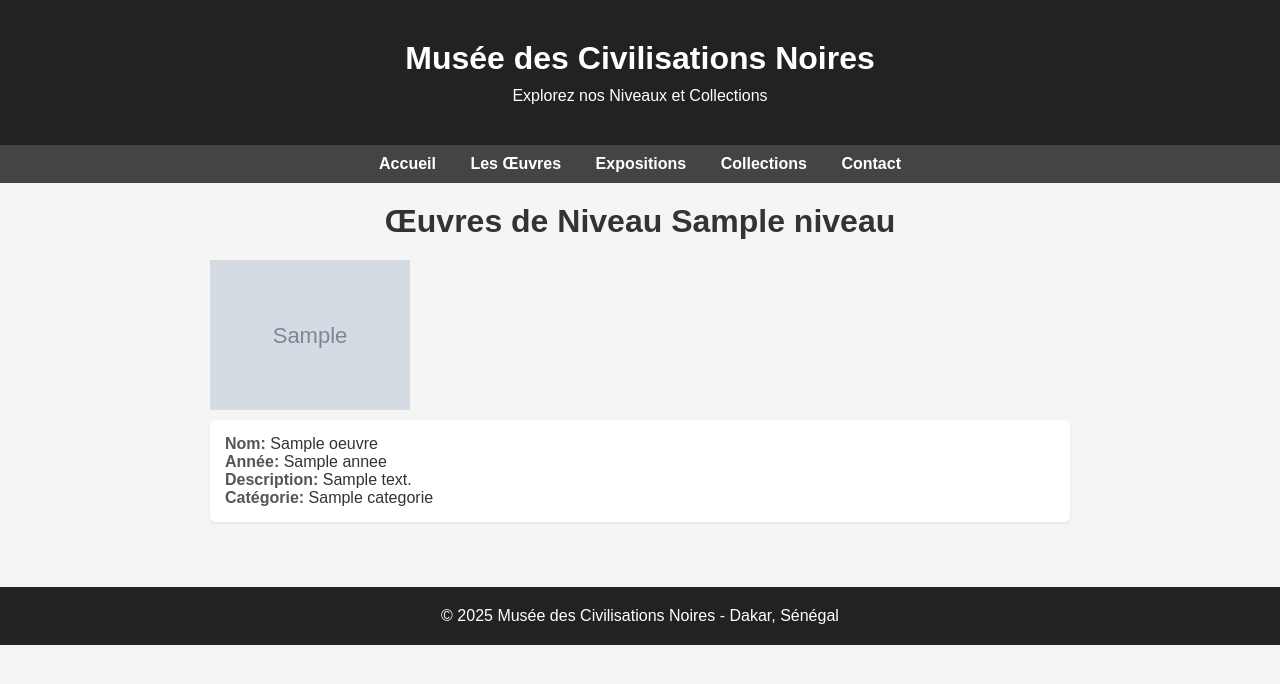
After one commit to diarraaaa/mus-ecivilisationsnoires, a Flask app: template python/templates/oeuvreparniveau.html in a window 1280 px wide. The commit adds this page. Shown: the top 684 px of the page. Run offline with Flask 3, Linux system fonts and the light colour scheme; the template is opened without the code that fills it: most values are stand-ins (such as "Sample title", 1, 10 or a date in 2020); grey boxes marked "Sample" are stand-in pictures.

Commit message:
Afficher les ouvres de chaque niveau fait

```diff
--- a/python/Fonctions.py
+++ b/python/Fonctions.py
@@ -8,8 +8,8 @@ from supabase import create_client, Client
 supabase: Client = create_client(supabase_url, supabase_key)
 
 def detailsparniveaucode():
-    niveau=request.form.get('niveau', type=int)
+    niveau=request.form.get('niveau')
     # Logique pour récupérer les détails en fonction du niveau
     affichage = supabase.table('oeuvres').select('*').eq('niveau', niveau).execute()
     details = affichage.data
-    return render_template('detailspiece.html', details=details)
+    return render_template('oeuvreparniveau.html', details=details)
--- a/python/routes.py
+++ b/python/routes.py
@@ -9,7 +9,7 @@ def index():
 @app.route('/niveaupage')
 def pageniveau():
     return render_template("niveau.html")
-@app.route('/detailsparpiece', methods=['GET'])
+@app.route('/detailsparpiece', methods=['POST'])
 def detailsparpiece():
     return detailsparniveaucode()
 if __name__ == '__main__':
--- /dev/null
+++ b/python/templates/oeuvreparniveau.html
@@ -0,0 +1,135 @@
+<!DOCTYPE html>
+<html lang="fr">
+<head>
+    <meta charset="UTF-8">
+    <title>Détails par Niveau {{ niveau }}</title>
+    <style>
+        /* Reset de base */
+        * {
+            box-sizing: border-box;
+            margin: 0;
+            padding: 0;
+        }
+
+        body {
+            font-family: Arial, sans-serif;
+            background-color: #f5f5f5;
+            color: #333;
+        }
+
+        /* Header simple */
+        .hero-header {
+            background-color: #222;
+            color: #fff;
+            padding: 40px 20px;
+            text-align: center;
+        }
+
+        .hero-header h1 {
+            font-size: 2rem;
+            margin-bottom: 10px;
+        }
+
+        .hero-header p {
+            font-size: 1rem;
+        }
+
+        nav {
+            background: #444;
+            padding: 10px 0;
+            text-align: center;
+        }
+
+        nav a {
+            text-decoration: none;
+            color: #fff;
+            margin: 0 15px;
+            font-weight: bold;
+        }
+
+        nav a:hover {
+            color: #ffcc00;
+        }
+
+        /* Contenu principal */
+        main {
+            padding: 20px;
+            max-width: 900px;
+            margin: 0 auto;
+        }
+
+        h1.page-title {
+            text-align: center;
+            margin-bottom: 20px;
+        }
+
+        ul {
+            list-style: none;
+            padding: 0;
+        }
+
+        li {
+            background-color: #fff;
+            margin-bottom: 15px;
+            padding: 15px;
+            border-radius: 5px;
+            box-shadow: 0 1px 3px rgba(0,0,0,0.1);
+        }
+
+        li strong {
+            color: #555;
+        }
+
+        p.no-data {
+            text-align: center;
+            color: #777;
+            font-style: italic;
+        }
+
+        footer {
+            background-color: #222;
+            color: #fff;
+            text-align: center;
+            padding: 20px;
+            margin-top: 30px;
+        }
+    </style>
+</head>
+<body>
+    <header class="hero-header">
+        <h1>Musée des Civilisations Noires</h1>
+        <p>Explorez nos Niveaux et Collections</p>
+    </header>
+
+    <nav>
+        <a href="/">Accueil</a>
+        <a href="/niveaupage">Les Œuvres</a>
+        <a href="/expositions">Expositions</a>
+        <a href="/collections">Collections</a>
+        <a href="/contact">Contact</a>
+    </nav>
+
+    <main>
+        <h1 class="page-title">Œuvres de Niveau {{ niveau }}</h1>
+        {% if details %}
+            <ul>
+            {% for oeuvre in details %}
+            <img src="{{ oeuvre.image_url }}" alt="Image de {{ oeuvre.nom }}" style="max-width:200px; display:block; margin-bottom:10px;">
+                <li>
+                    <strong>Nom:</strong> {{ oeuvre.nom }}<br>
+                    <strong>Année:</strong> {{ oeuvre.annee }}<br>
+                    <strong>Description:</strong> {{ oeuvre.description }}<br>
+                    <strong>Catégorie:</strong> {{ oeuvre.categorie }}
+                </li>
+            {% endfor %}
+            </ul>
+        {% else %}
+            <p class="no-data">Aucune œuvre trouvée pour ce niveau.</p>
+        {% endif %}
+    </main>
+
+    <footer>
+        &copy; 2025 Musée des Civilisations Noires - Dakar, Sénégal
+    </footer>
+</body>
+</html>
```
Also changed, not shown: python/templates/detailspiece.html (deleted, +0 -24 lines), python/templates/niveau.html (+8 -8 lines).
